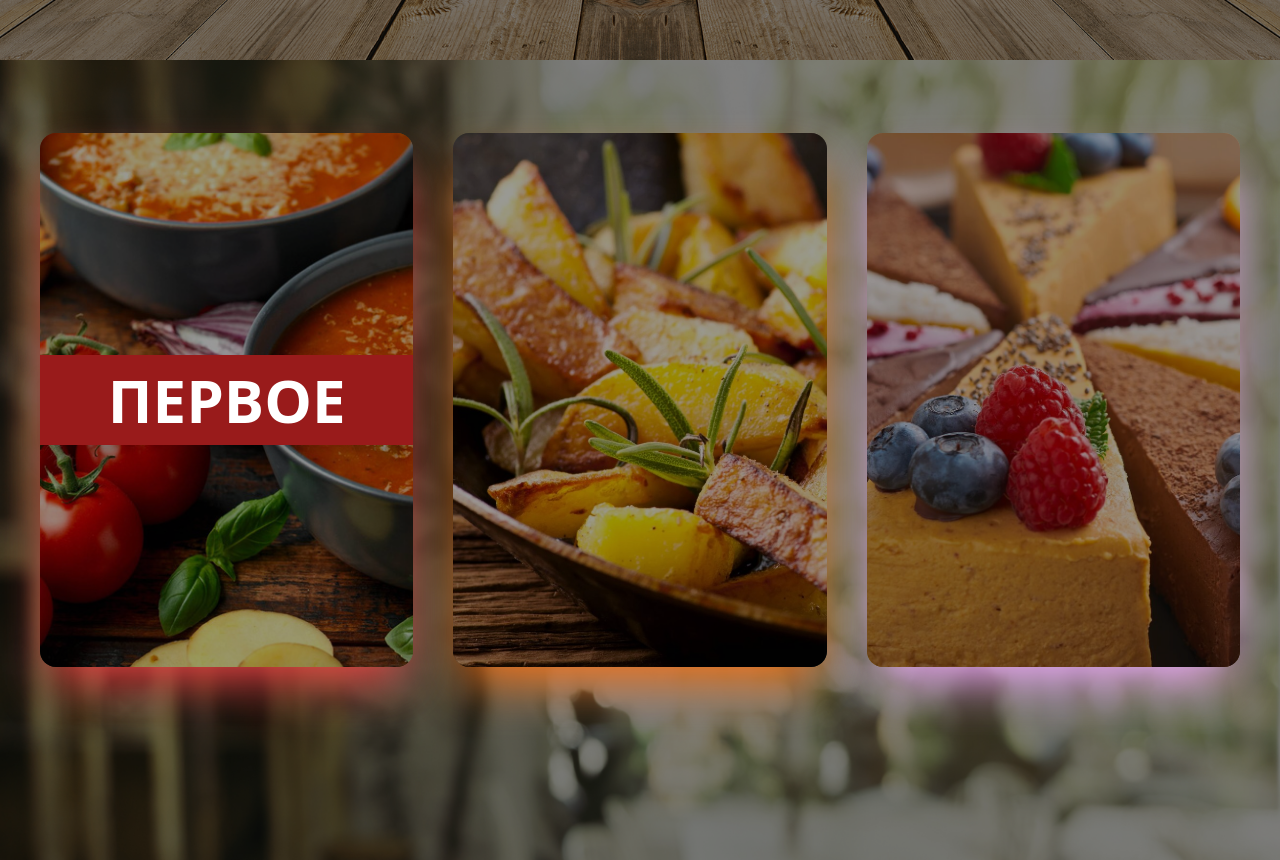
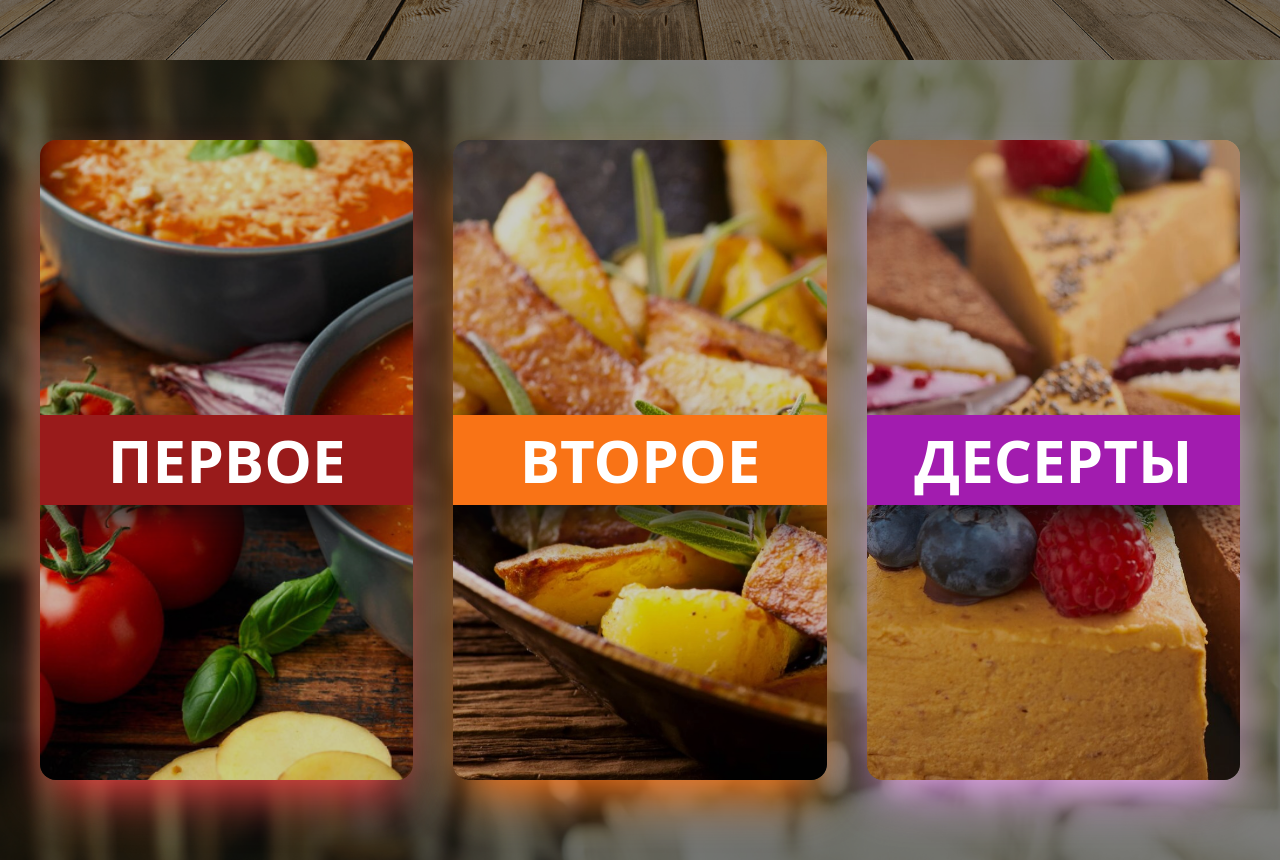
Before and after one commit to crockshine/cookEase, a Vue app: page / in a window 1280 px wide. Shown: the part 740-1600 px from the top of the page. Built offline with nearby package versions, Linux system fonts and the light colour scheme.

Commit message:
гибкие менюшка для пк и телефона

```diff
--- a/src/components/Blocks.vue
+++ b/src/components/Blocks.vue
@@ -3,32 +3,103 @@
 </script>
 
 <template>
-<div class="Blocks w-full h-4/5 flex gap-10 px-10 justify-center items-center">
+  <div class="Blocks w-full h-full flex justify-center items-center gap-10 px-10 ">
 
-  <div class="First w-1/3 h-5/6 bg-cover rounded-2xl shadow-2xl shadow-red-500 mt-10 relative">
-    <div class="Text flex flex-col justify-center items-center w-full h-full text-white text-3xl ease duration-500 absolute z-10">
-      <h1 class="text-6xl text-center bg-red-800 shadow-xl w-full"><b>ПЕРВОЕ</b></h1>
-      <p class="p-5 hidden"><b>Погрузитесь в океан вкусов и ароматов, ощущая каждую ложку, как нежный поцелуй гурманной кухни</b></p>
+    <div class="First w-1/3 h-4/5 bg-cover rounded-2xl shadow-2xl shadow-red-500 overflow-hidden relative">
+      <div class="Black w-full h-full bg-black rounded-2xl opacity-20 ease duration-500 absolute"></div>
+
+      <div class="Text w-full h-full flex flex-col justify-center items-center text-white text-3xl absolute z-20">
+        <h1 class="H w-full text-6xl m900:text-4xl text-center bg-red-800 shadow-2xl shadow-zinc-950 ease duration-500 absolute"><b>ПЕРВОЕ</b></h1>
+        <p class="P p-5 m1080:text-vw2_5 mh1275:text-vh3 ease duration-500 "><b>Погрузитесь в океан вкусов и ароматов, ощущая каждую ложку, как нежный поцелуй гурманной кухни</b></p>
+      </div>
+
+      <div class="Button w-full h-14 flex justify-center text-white text-xl z-30 absolute  bottom-0 translate-y-16 ease duration-500">
+        <button class="w-3/5  border-2 border-red-800 rounded-xl hover:bg-red-800 ease duration-500"><b>Выбрать</b></button>
+      </div>
     </div>
-    <div class="black w-full h-full bg-black rounded-2xl opacity-40 hover:opacity-80 z-20"></div>
+
+    <div class="Second w-1/3 h-4/5 bg-cover rounded-2xl shadow-2xl shadow-orange-500 overflow-hidden relative">
+      <div class="Black w-full h-full bg-black rounded-2xl opacity-20 ease duration-500 absolute"></div>
+
+      <div class="Text w-full h-full flex flex-col justify-center items-center text-white text-3xl absolute z-20">
+          <h1 class="H w-full text-6xl m900:text-4xl text-center bg-orange-500 shadow-2xl shadow-zinc-950 ease duration-500 absolute"><b>ВТОРОЕ</b></h1>
+        <p class="P p-5 m1080:text-vw2_5 mh1275:text-vh3 ease duration-500 "><b>Ощутите смешение сочных мяс и запеченных овощей, приправленное ароматными соусами</b></p>
+      </div>
+
+      <div class="Button w-full h-14 flex justify-center text-white text-xl z-30 absolute  bottom-0  translate-y-16 ease duration-500">
+        <button class="w-3/5  border-2 border-orange-500 rounded-xl hover:bg-orange-500 ease duration-500"><b>Выбрать</b></button>
+      </div>
+    </div>
+
+    <div class="Third w-1/3 h-4/5 bg-cover rounded-2xl shadow-2xl shadow-fuchsia-300 overflow-hidden relative">
+      <div class="Black w-full h-full bg-black rounded-2xl opacity-20 ease duration-500 absolute"></div>
+
+      <div class="Text w-full h-full flex flex-col justify-center items-center text-white text-3xl absolute z-20">
+        <h1 class="H w-full text-6xl m900:text-4xl text-center bg-fuchsia-700 shadow-2xl shadow-zinc-950 ease duration-500 absolute"><b>ДЕСЕРТЫ</b></h1>
+        <p class="P p-5 m1080:text-vw2_5 mh1275:text-vh3 ease duration-500 "><b>Откройте для себя удовольствие ванили, шоколада и карамели, тающих на языке в каждом кусочке</b></p>
+      </div>
+
+      <div class="Button w-full h-14 flex justify-center text-white text-xl z-30 absolute  bottom-0  translate-y-16 ease duration-500">
+        <button class="w-3/5  border-2 border-fuchsia-700 rounded-xl hover:bg-fuchsia-700 ease duration-500"><b>Выбрать</b></button>
+      </div>
+    </div>
+
   </div>
-
-  <div class="Second w-1/3 h-5/6 bg-cover rounded-2xl shadow-2xl shadow-orange-500 mt-10 relative">
-    <div class="black w-full h-full bg-black rounded-2xl opacity-40 z-20"></div>
-  </div>
-
-  <div class="Third w-1/3 h-5/6 bg-cover rounded-2xl shadow-2xl shadow-fuchsia-300 mt-10 relative">
-    <div class="black w-full h-full bg-black rounded-2xl opacity-40 z-20"></div>
-  </div>
-
-</div>
 </template>
 
 <style scoped>
+.First:hover{
+  .H{
+    transform: translateY(-25vh);
+  }
+  .P{
+    transform: translateY(0vh);
+    opacity: 100%;
+  }
+  .Black{
+    opacity: 60%;
+  }
+  .Button{
+    transform: translateY(-10vh);
+  }
+}
+.Second:hover{
+  .H{
+    transform: translateY(-25vh);
+  }
+  .P{
+    transform: translateY(0vh);
+    opacity: 100%;
+  }
+  .Black{
+    opacity: 60%;
+  }
+  .Button{
+    transform: translateY(-10vh);
+  }
+}
+.Third:hover{
+  .H{
+    transform: translateY(-25vh);
+  }
+  .P{
+    transform: translateY(0vh);
+    opacity: 100%;
+  }
+  .Black{
+    opacity: 60%;
+  }
+  .Button{
+    transform: translateY(-10vh);
+  }
+}
 
+.P{
+  transform: translateY(50vh);
+  opacity: 0;
+}
 .First{
   background-image: url('/images/первые блюда.jpg');
-
 }
 
 .Second{
--- a/src/components/Menu.vue
+++ b/src/components/Menu.vue
@@ -97,25 +97,25 @@ progress(); //почти как onMounted
            @touchend="handleTouchEnd($event)">
 
         <div class="First  h-5/6 w-10/12 bg-cover ease duration-500 shadow-2xl shadow-red-500  mx-5 rounded-2xl relative z-10">
-          <div class="Text h-full w-full flex flex-col items-center pt-8 p-5 absolute text-2xl text-gray-50 z-30">
-            <h1 class="mb-10 text-4xl"><b>ПЕРВОЕ</b></h1>
-            <p><b>Погрузитесь в океан вкусов и ароматов, ощущая каждую ложку, как нежный поцелуй гурманной кухни</b></p>
+          <div class="Text h-full w-full flex flex-col items-center  absolute text-2xl text-gray-50 z-30">
+            <h1 class="w-full mt-10 mb-5 bg-red-800 text-4xl text-center"><b>ПЕРВОЕ</b></h1>
+            <p class=" px-4 m260:text-xl mh720:text-vh3"><b>Погрузитесь в океан вкусов и ароматов, ощущая каждую ложку, как нежный поцелуй гурманной кухни</b></p>
           </div>
           <div class="black w-full h-full bg-black rounded-2xl opacity-50 z-20"></div>
         </div>
 
         <div class="Second  h-5/6 w-10/12 bg-cover ease duration-500 shadow-2xl shadow-amber-300 mx-5 rounded-2xl relative z-10">
-          <div class="Text h-full w-full flex flex-col items-center pt-8 p-5 absolute text-2xl text-gray-50 z-30">
-            <h1 class="mb-5 text-4xl"><b>ВТОРОЕ</b></h1>
-            <p><b>Ощутите смешение сочных мяс и запеченных овощей, приправленное ароматными соусами</b></p>
+          <div class="Text h-full w-full flex flex-col items-center  absolute text-2xl text-gray-50 z-30">
+            <h1 class="w-full mt-10 mb-5 bg-orange-500 text-4xl text-center"><b>ВТОРОЕ</b></h1>
+            <p class=" px-4 m260:text-xl mh720:text-vh3"><b>Ощутите смешение сочных мяс и запеченных овощей, приправленное ароматными соусами</b></p>
           </div>
           <div class="black w-full h-full bg-black rounded-2xl opacity-50 z-20"></div>
         </div>
 
         <div class="Third  h-5/6 w-10/12 bg-cover ease duration-500 shadow-2xl shadow-fuchsia-200  mx-5 rounded-2xl relative z-10">
-          <div class="Text h-full w-full flex flex-col items-center pt-8 p-5 absolute text-2xl text-gray-50 z-30">
-            <h1 class="mb-5 text-4xl"><b>ДЕСЕРТЫ</b></h1>
-            <p><b>Откройте для себя удовольствие ванили, шоколада и карамели, тающих на языке в каждом кусочке</b></p>
+          <div class="Text h-full w-full flex flex-col items-center  absolute text-2xl text-gray-50 z-30">
+            <h1 class="w-full mt-10 mb-5 bg-fuchsia-700 text-4xl text-center"><b>ДЕСЕРТЫ</b></h1>
+            <p class=" px-4 m260:text-xl mh720:text-vh3"><b>Откройте для себя удовольствие ванили, шоколада и карамели, тающих на языке в каждом кусочке</b></p>
           </div>
           <div class="black w-full h-full bg-black rounded-2xl opacity-50 z-20"></div>
         </div>
--- a/tailwind.config.js
+++ b/tailwind.config.js
@@ -6,6 +6,12 @@ module.exports = {
   ],
   theme: {
     screens: {
+      'm1080':{'max': '1080px'},
+      // => @media (max-width: 1080px) { ... }
+
+      'm900':{'max': '900px'},
+      // => @media (max-width: 900px) { ... }
+
       'm750':{'max': '750px'},
       // => @media (max-width: 750px) { ... }
 
@@ -14,6 +20,15 @@ module.exports = {
 
       'm350':{'max': '350px'},
       // => @media (max-width: 350px) { ... }
+
+      'm260':{'max': '260px'},
+      // => @media (max-width: 260px) { ... }
+
+      'mh1275':{'raw': '(max-height: 1275px)'},
+// => @media (max-height: 1275px) { ... }
+
+      'mh720':{'raw': '(max-height: 720px)'},
+// => @media (max-height: 720px) { ... }
 
       'mh700':{'raw': '(max-height: 700px)'},
 // => @media (max-height: 700px) { ... }
@@ -27,6 +42,8 @@ module.exports = {
       vw15: '15vw',
       vw14: '14vw',
       vw10: '10vw',
+      vw2_5: '2.5vw',
+      vh3: '3vh',
       base: '1rem',
       xl: '1.25rem',
       '2xl': '1.563rem',
```
